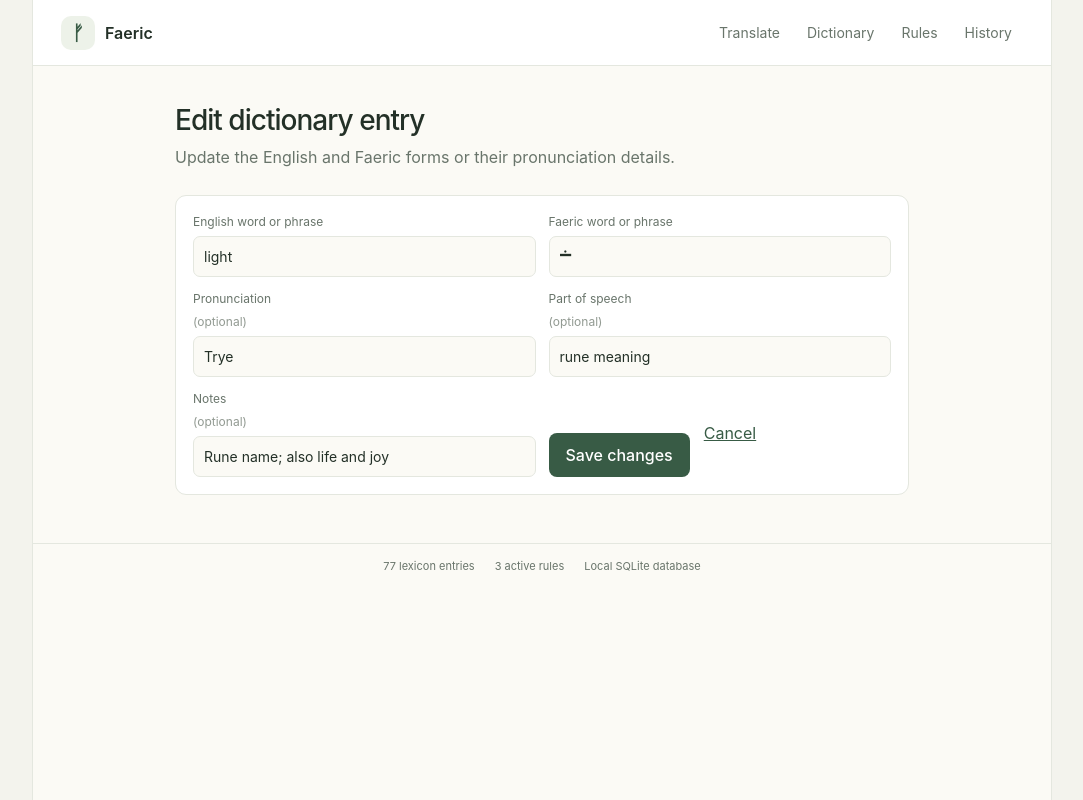
After one commit to CobaltTarantula/final_project, a Flask app: page /dictionary/1/edit in a window 1280 px wide. The commit adds this page. Shown: the whole page, without its empty margins (98-1181 px from the left). Run offline with Flask 3, Linux system fonts and the light colour scheme; data comes from the database, SQL or seed files in the repository.

Commit message:
Add edit button for dictionary entries Multiple English words mapping to one Faeric word Multiple Faeric words mapping to one English word

```diff
--- a/app.py
+++ b/app.py
@@ -8,7 +8,7 @@ import sqlite3
 import unicodedata
 from pathlib import Path
 
-from flask import Flask, g, jsonify, redirect, render_template, request, url_for
+from flask import Flask, abort, g, jsonify, redirect, render_template, request, url_for
 
 
 ROOT = Path(__file__).resolve().parent
@@ -852,6 +852,7 @@ def dictionary():
                 db.commit()
                 return redirect(url_for("dictionary", saved="1"))
             except sqlite3.IntegrityError:
+                db.rollback()
                 message = "That exact English–Faeric pair is already in the lexicon."
 
     search = request.args.get("q", "").strip()[:120]
@@ -884,6 +885,8 @@ def dictionary():
         message = "Word added to your lexicon."
     if request.args.get("deleted"):
         message = "Word removed from your lexicon."
+    if request.args.get("updated"):
+        message = "Dictionary entry updated."
     if request.args.get("import_error"):
         message = request.args.get("import_error", "CSV import failed.")[:200]
     if request.args.get("imported"):
@@ -895,6 +898,55 @@ def dictionary():
     return render_template(
         "dictionary.html", entries=entries, message=message, search=search,
         page=page, page_count=page_count, total_entries=total_entries, **page_data()
+    )
+
+
+@app.route("/dictionary/<int:entry_id>/edit", methods=["GET", "POST"])
+def edit_entry(entry_id):
+    db = get_db()
+    stored_entry = db.execute(
+        "SELECT * FROM lexicon_entries WHERE id = ?", (entry_id,)
+    ).fetchone()
+    if stored_entry is None:
+        abort(404)
+
+    entry = dict(stored_entry)
+    message = None
+    page = request.values.get("page", default=1, type=int) or 1
+    page = max(1, page)
+    search = request.values.get("q", "").strip()[:120]
+    if request.method == "POST":
+        for field in ("english", "faeric", "pronunciation", "part_of_speech", "notes"):
+            entry[field] = request.form.get(field, "").strip()
+        if not entry["english"] or not entry["faeric"]:
+            message = "Enter both the English and Faeric word."
+        elif max(len(entry[field]) for field in (
+            "english", "faeric", "pronunciation", "part_of_speech", "notes"
+        )) > 120:
+            message = "Keep each field to 120 characters or fewer."
+        else:
+            try:
+                db.execute(
+                    "UPDATE lexicon_entries SET english = ?, faeric = ?, english_norm = ?, "
+                    "faeric_norm = ?, part_of_speech = ?, notes = ?, pronunciation = ? "
+                    "WHERE id = ?",
+                    (
+                        entry["english"], entry["faeric"],
+                        normalize_english(entry["english"]), normalize_faeric(entry["faeric"]),
+                        entry["part_of_speech"], entry["notes"], entry["pronunciation"], entry_id,
+                    ),
+                )
+                db.commit()
+                return redirect(
+                    url_for("dictionary", updated="1", page=page, q=search)
+                )
+            except sqlite3.IntegrityError:
+                db.rollback()
+                message = "That exact English–Faeric pair is already in the lexicon."
+
+    return render_template(
+        "edit_entry.html", entry=entry, message=message, page=page, search=search,
+        **page_data(),
     )
 
 
--- a/static/style.css
+++ b/static/style.css
@@ -58,6 +58,11 @@ textarea::placeholder, .placeholder-result { color: #8a948b; }
 .entry-form label { display: grid; gap: 5px; font-size: 12px; color: var(--muted); }
 .entry-form input { min-width: 0; padding: 9px 10px; border: 1px solid var(--line); border-radius: 7px; background: var(--paper); font-size: 14px; }
 .entry-form .primary-button { align-self: end; justify-self: start; margin-top: 0; }
+.edit-actions { display: flex; align-items: center; gap: 14px; }
+.edit-actions .primary-button { margin-top: 0; }
+.entry-actions { display: flex; align-items: center; gap: 10px; white-space: nowrap; }
+.edit-link { color: var(--green); font-size: 12px; text-decoration: none; }
+.edit-link:hover { text-decoration: underline; }
 .import-form { display: flex; flex-wrap: wrap; align-items: end; gap: 10px 16px; margin-top: 14px; padding: 14px 0; border-bottom: 1px solid var(--line); }
 .import-form label, .dictionary-search label { display: grid; gap: 5px; color: var(--muted); font-size: 12px; }
 .import-form input[type="file"] { max-width: 100%; font-size: 13px; }
--- a/templates/dictionary.html
+++ b/templates/dictionary.html
@@ -27,7 +27,7 @@
     </form>
     {% if entries %}
       <div class="table-wrap"><table><thead><tr><th>English</th><th>Faeric</th><th>Pronunciation</th><th>Part of speech</th><th>Notes</th><th><span class="visually-hidden">Actions</span></th></tr></thead><tbody>
-        {% for entry in entries %}<tr><td>{{ entry.english }}</td><td class="faeric-text">{{ entry.faeric }}</td><td>{{ entry.pronunciation or "—" }}</td><td>{{ entry.part_of_speech or "—" }}</td><td>{{ entry.notes or "—" }}</td><td><form method="post" action="{{ url_for('delete_entry', entry_id=entry.id) }}"><input type="hidden" name="page" value="{{ page }}"><input type="hidden" name="q" value="{{ search }}"><button class="text-button" type="submit" aria-label="Delete {{ entry.english }} / {{ entry.faeric }}">Delete</button></form></td></tr>{% endfor %}
+        {% for entry in entries %}<tr><td>{{ entry.english }}</td><td class="faeric-text">{{ entry.faeric }}</td><td>{{ entry.pronunciation or "—" }}</td><td>{{ entry.part_of_speech or "—" }}</td><td>{{ entry.notes or "—" }}</td><td><div class="entry-actions"><a class="edit-link" href="{{ url_for('edit_entry', entry_id=entry.id, page=page, q=search) }}">Edit</a><form method="post" action="{{ url_for('delete_entry', entry_id=entry.id) }}"><input type="hidden" name="page" value="{{ page }}"><input type="hidden" name="q" value="{{ search }}"><button class="text-button" type="submit" aria-label="Delete {{ entry.english }} / {{ entry.faeric }}">Delete</button></form></div></td></tr>{% endfor %}
       </tbody></table></div>
       {% if page_count > 1 %}<nav class="pagination" aria-label="Dictionary pages">
         {% if page > 1 %}<a href="{{ url_for('dictionary', q=search, page=page - 1) }}">Previous</a>{% endif %}
--- /dev/null
+++ b/templates/edit_entry.html
@@ -0,0 +1,20 @@
+{% extends "base.html" %}
+{% block title %}Edit dictionary entry · Faeric{% endblock %}
+{% block content %}
+  <h1>Edit dictionary entry</h1>
+  <p class="subtitle">Update the English and Faeric forms or their pronunciation details.</p>
+  {% if message %}<p class="notice" role="status">{{ message }}</p>{% endif %}
+  <form method="post" class="entry-form">
+    <input type="hidden" name="page" value="{{ page }}">
+    <input type="hidden" name="q" value="{{ search }}">
+    <label>English word or phrase<input name="english" maxlength="120" value="{{ entry.english }}" required></label>
+    <label>Faeric word or phrase<input class="faeric-text" name="faeric" maxlength="120" value="{{ entry.faeric }}" required></label>
+    <label>Pronunciation <span class="optional">(optional)</span><input name="pronunciation" maxlength="120" value="{{ entry.pronunciation }}" placeholder="Pronunciation guide"></label>
+    <label>Part of speech <span class="optional">(optional)</span><input name="part_of_speech" maxlength="120" value="{{ entry.part_of_speech }}" placeholder="noun, verb, adjective"></label>
+    <label>Notes <span class="optional">(optional)</span><input name="notes" maxlength="120" value="{{ entry.notes }}" placeholder="Pronunciation or usage note"></label>
+    <div class="edit-actions">
+      <button class="primary-button" type="submit">Save changes</button>
+      <a href="{{ url_for('dictionary', page=page, q=search) }}">Cancel</a>
+    </div>
+  </form>
+{% endblock %}
```
Also changed, not shown: design/brainstorm.md (+5 -0 lines), project_log.md (+4 -1 lines).
